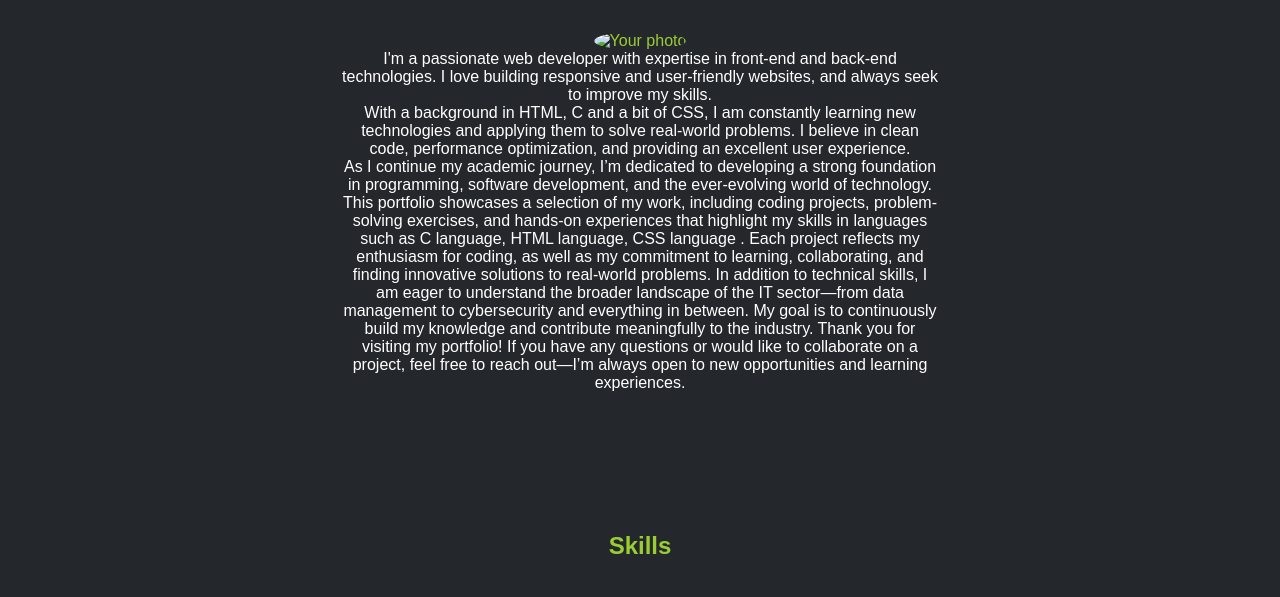
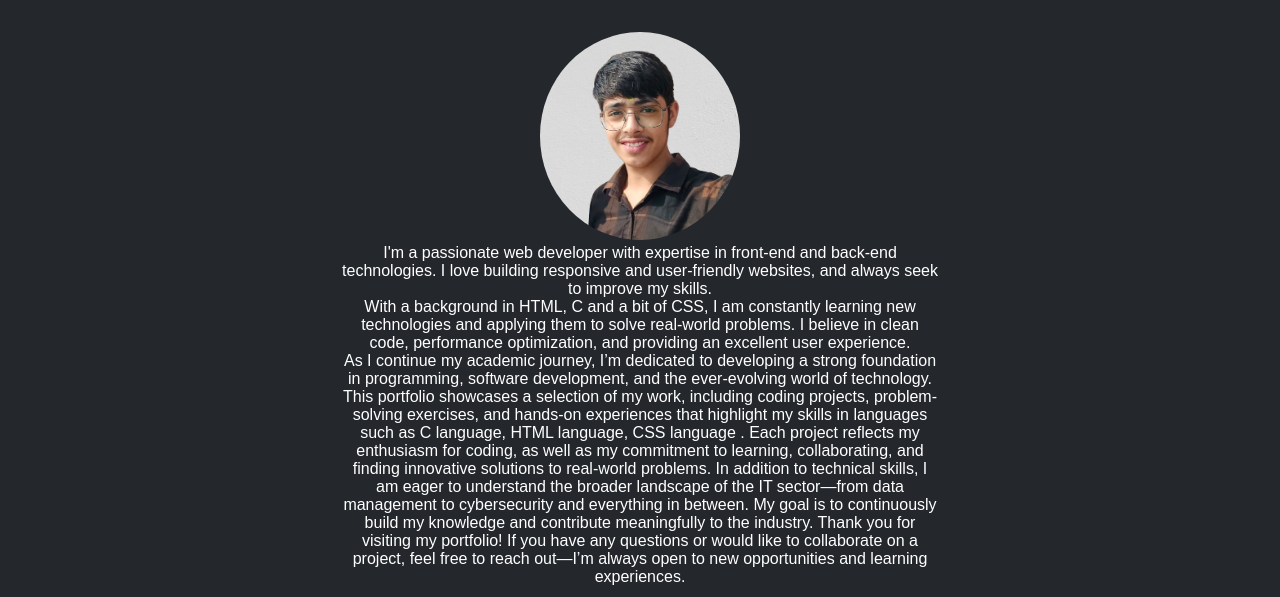
Before and after one commit to Skyrider1245/Sumit-s-portfolio, a plain HTML site: page About Me.html in a window 1280 px wide. Shown: the part 185-782 px from the top of the page. Drawn offline with Linux system fonts and the light colour scheme; a web font is replaced by a local one.

Commit message:
Update About Me.html

```diff
--- a/About Me.html
+++ b/About Me.html
@@ -27,7 +27,7 @@
         <div class="container">
             <div class="about-content">
                 <h2>Hello, <span>I'm Sumit Kumar</span></h2>
-                <img src="mee.img.jpg" alt="Your photo" class="profile-photo">
+                <img src="me.img.jpg" alt="Your photo" class="profile-photo">
                 <p class="special-para2">I'm a passionate web developer with expertise in front-end and back-end technologies. I love building responsive and user-friendly websites, and always seek to improve my skills.</p>
                 <p class="special-para2">With a background in HTML, C and a bit of CSS, I am constantly learning new technologies and applying them to solve real-world problems. I believe in clean code, performance optimization, and providing an excellent user experience.<br> As I continue my academic journey, I’m dedicated to developing a strong foundation in programming, software development, and the ever-evolving world of technology.
 
```
